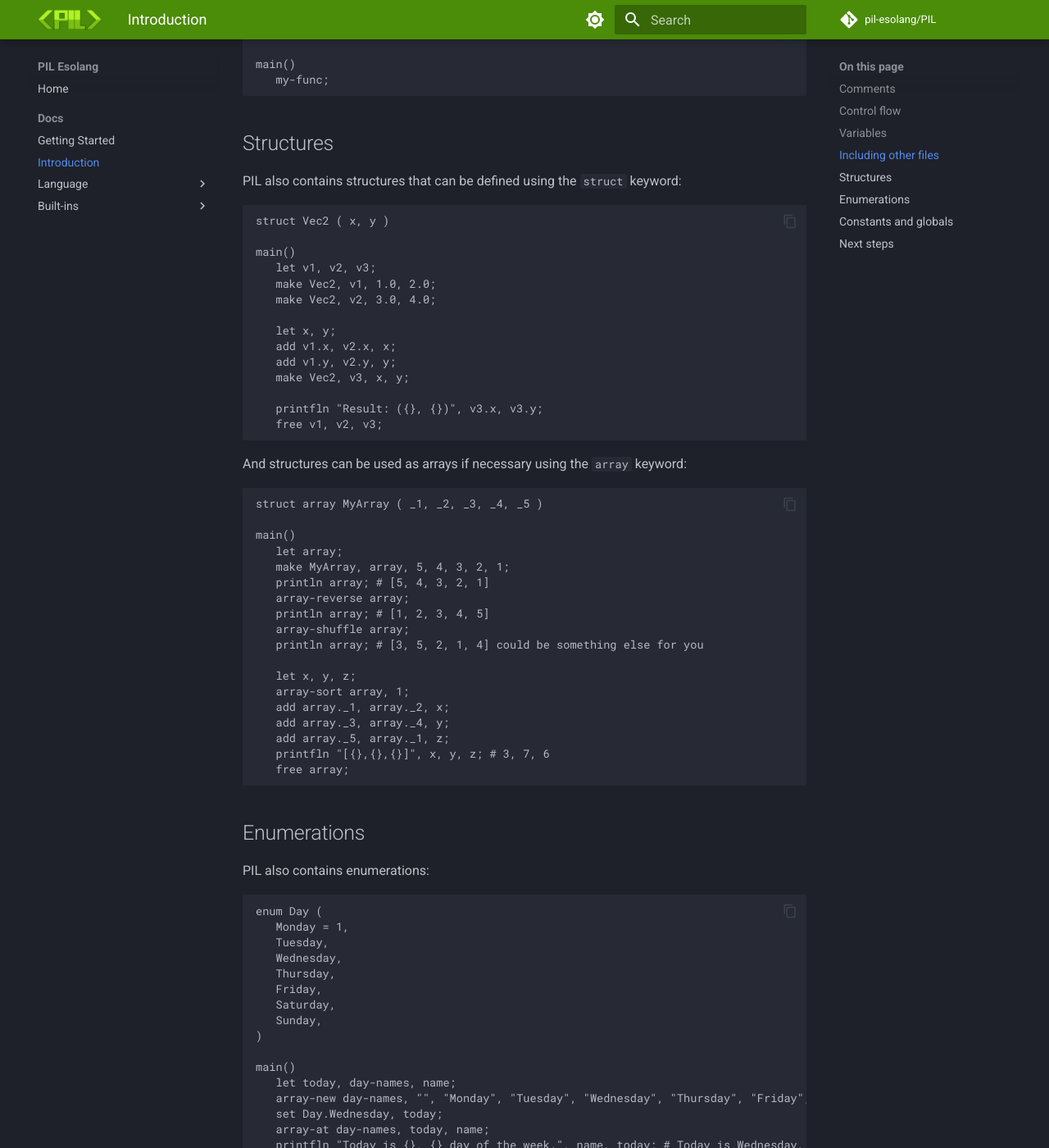
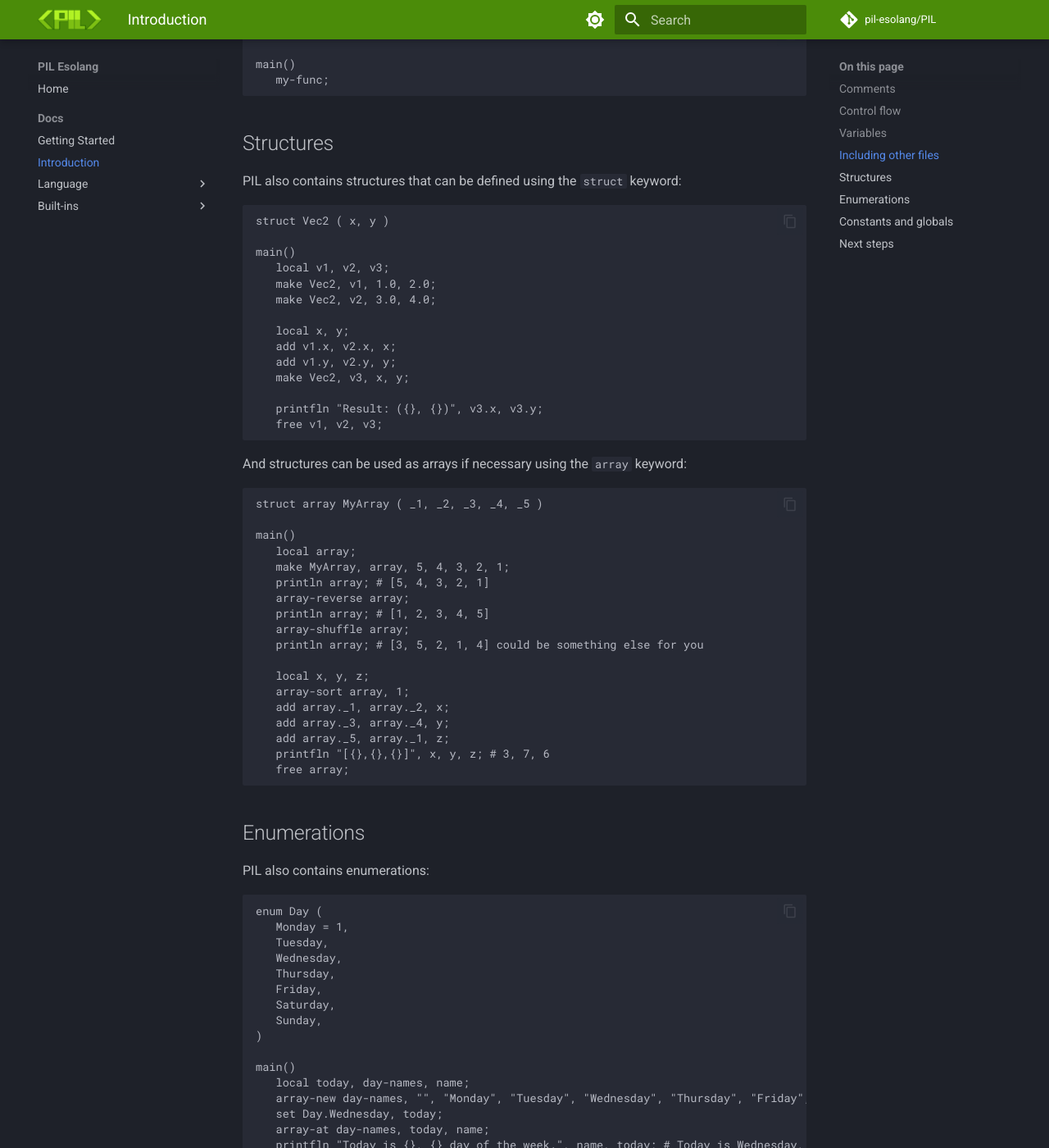
Before and after one commit to pil-esolang/pil-esolang.github.io, an MkDocs documentation site: the page built from docs/introduction.md, in a window 1280 px wide and 1400 px high, scrolled down 1782 px. Shown: the whole window at 82% size. Built offline with MkDocs 1.6.1 and Material for MkDocs 9.7.7, drawn with Linux system fonts in a browser that asks for light colours; comment, search, counter and statistics services are not loaded; some of the changed text lies outside the part shown.

Commit message:
Added variable page, other documentation changes.

````diff
--- a/docs/introduction.md
+++ b/docs/introduction.md
@@ -45,10 +45,10 @@
 ```
 
 ## Variables
-Variables can be defined inside functions using the `let` keyword.
+Variables can be defined inside functions using the `local` keyword.
 ```pil
 greet()
-   let name;
+   local name;
    print "Tell me your name: ";
    readln name;
    printfln "Hello, {}!", name;
@@ -81,11 +81,11 @@
 struct Vec2 ( x, y )
 
 main()
-   let v1, v2, v3;
+   local v1, v2, v3;
    make Vec2, v1, 1.0, 2.0;
    make Vec2, v2, 3.0, 4.0;
 
-   let x, y;
+   local x, y;
    add v1.x, v2.x, x;
    add v1.y, v2.y, y;
    make Vec2, v3, x, y;
@@ -99,7 +99,7 @@
 struct array MyArray ( _1, _2, _3, _4, _5 )
 
 main()
-   let array;
+   local array;
    make MyArray, array, 5, 4, 3, 2, 1;
    println array; # [5, 4, 3, 2, 1]
    array-reverse array;
@@ -107,7 +107,7 @@
    array-shuffle array;
    println array; # [3, 5, 2, 1, 4] could be something else for you
 
-   let x, y, z;
+   local x, y, z;
    array-sort array, 1;
    add array._1, array._2, x;
    add array._3, array._4, y;
@@ -130,7 +130,7 @@
 )
 
 main()
-   let today, day-names, name;
+   local today, day-names, name;
    array-new day-names, "", "Monday", "Tuesday", "Wednesday", "Thursday", "Friday", "Saturday", "Sunday";
    set Day.Wednesday, today;
    array-at day-names, today, name;
@@ -145,13 +145,13 @@
 global r = 10.0;
 
 area()
-   let result;
+   local result;
    mul r, r, result;
    mul result, pi, result;
    return result;
 
 main()
-   let result;
+   local result;
    call result, area;
    println result; # 314.159
    set 20.0, r;
--- a/mkdocs.yml
+++ b/mkdocs.yml
@@ -59,8 +59,8 @@
     - Introduction: introduction.md
     - Language:
       - Values: language/values.md
-      - Lexer: language/lexer.md
-      - Translator: language/translator.md
+      - Variables: language/variables.md
+      - Directives: language/directives.md
     - Built-ins:
       - String Library: built-ins/strings.md
       - Array Library: built-ins/arrays.md
--- a/pil_lexer.py
+++ b/pil_lexer.py
@@ -13,7 +13,7 @@
          (r"'", String.Single, 'char'),
          (r'@[a-zA-Z][a-zA-Z0-9_-]*', Keyword.Pseudo),
          (r'[rR]?\$[0-9]+\b', Name.Variable.Magic),
-         (r'\b(return|let |const |global |enum |array |struct )\b', Keyword),
+         (r'\b(return|local |const |global |enum |array |struct )\b', Keyword),
          (r'[a-zA-Z][a-zA-Z0-9_-]*(?=\s*:)', Name.Variable),
          (r'[a-zA-Z][a-zA-Z0-9_.-]*(?=\s*\()', Name.Function),
          (r'[0-9]+\.[0-9]+', Number.Float),
````
Also changed, not shown: docs/built-ins/maps.md (+6 -0 lines), docs/index.md (+1 -1 lines), docs/language/directives.md (renamed from docs/language/translator.md, +2 -2 lines), docs/language/lexer.md (deleted, +0 -61 lines), docs/language/values.md (+0 -3 lines), docs/language/variables.md (added, +58 -0 lines).
